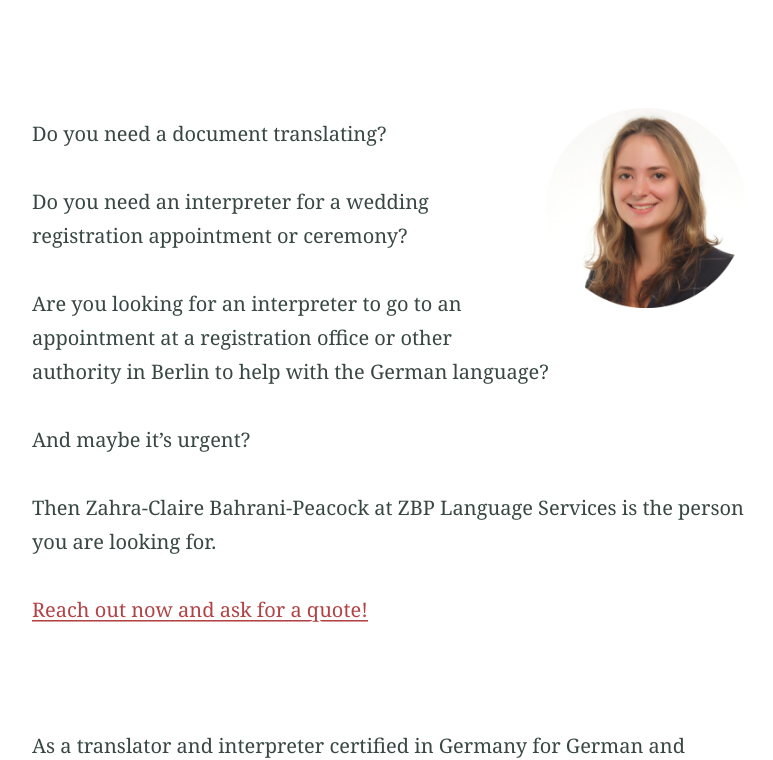
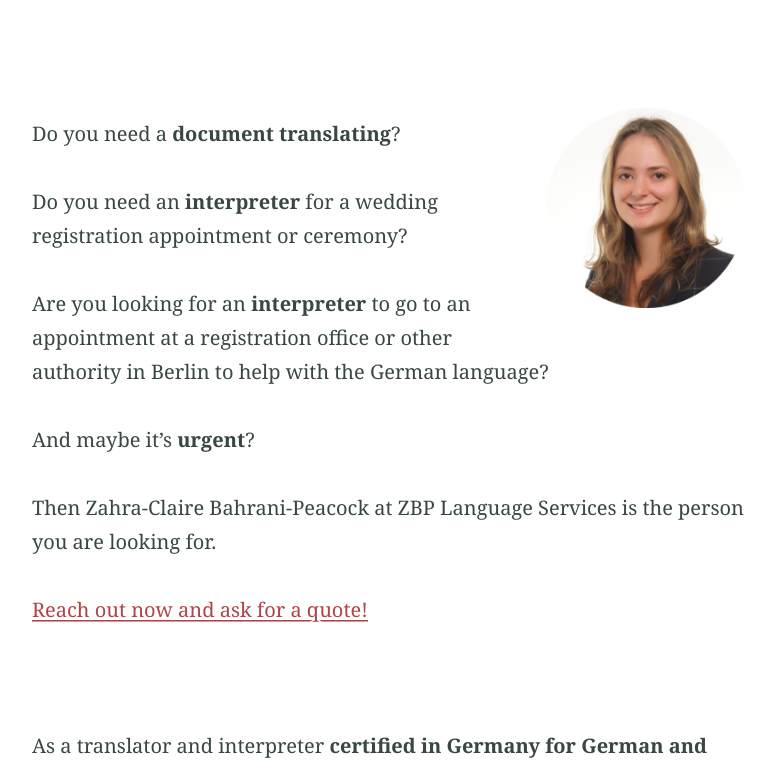
Before and after one commit to Website-2/certified.zbp-language-services.github.io, a Jekyll site: the page built from index.md, in a window 1280 px wide and 900 px high, scrolled down 288 px, cut to the strip 140-900 px from the top of the window. Shown: the whole strip, without its empty margins (251-1024 px from the left). Built offline with Jekyll 4.4.1, drawn with Linux system fonts in a browser that asks for light colours; some of the changed text lies outside the part shown.

Commit message:
Text update

```diff
--- a/index.md
+++ b/index.md
@@ -8,19 +8,19 @@ excerpt: "Interpreting and transcription from German to English for market resea
 ---
 <br>
 {% include figure.html image="/assets/Profile.png" position="right" width="200" height="200" %}
-Do you need a document translating?
+Do you need a <b>document translating</b>?
 <br><br>
-Do you need an interpreter for a wedding registration appointment or ceremony?
+Do you need an <b>interpreter</b> for a wedding registration appointment or ceremony?
 <br><br>
-Are you looking for an interpreter to go to an appointment at a registration office or other authority in Berlin to help with the German language?
+Are you looking for an <b>interpreter</b> to go to an appointment at a registration office or other authority in Berlin to help with the German language?
 <br><br>
-And maybe it's urgent?
+And maybe it's <b>urgent</b>?
 <br><br>
 Then Zahra-Claire Bahrani-Peacock at ZBP Language Services is the person you are looking for.
 <br><br>
 [Reach out now and ask for a quote!](/contact/ "Reach out now and ask for a quote!")
 <br><br><br><br>
-As a translator and interpreter certified in Germany for German and English by the courts of Berlin and Munich, I can produce certified translations accepted across Germany and by many countries internationally and interpret at appointments requiring a certified interpreter.
+As a translator and interpreter <b>certified in Germany for German and English by the courts of Berlin and Munich</b>, I can produce certified translations accepted across Germany and by many countries internationally and interpret at appointments requiring a certified interpreter.
 <br><br><br>
 {% include figure.html image="/assets/Testimonials_home.png" position="center" %}
 <br>
```
